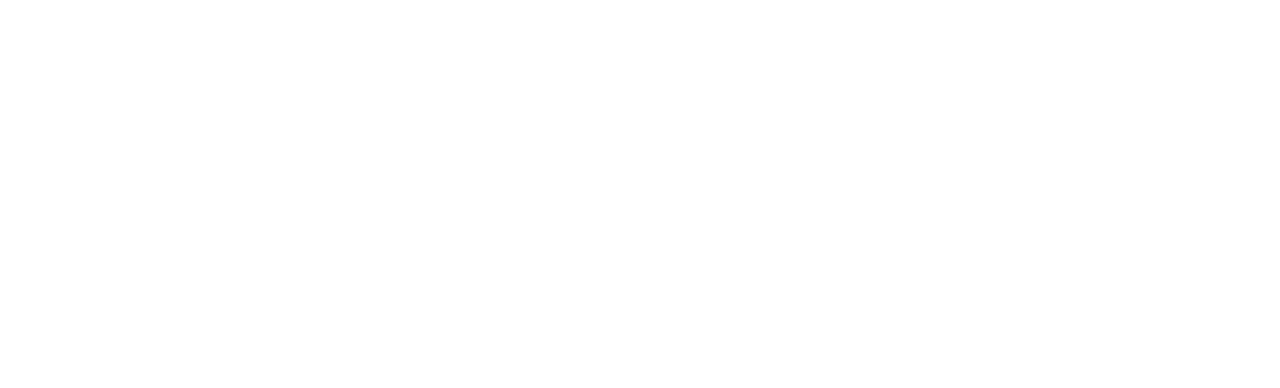
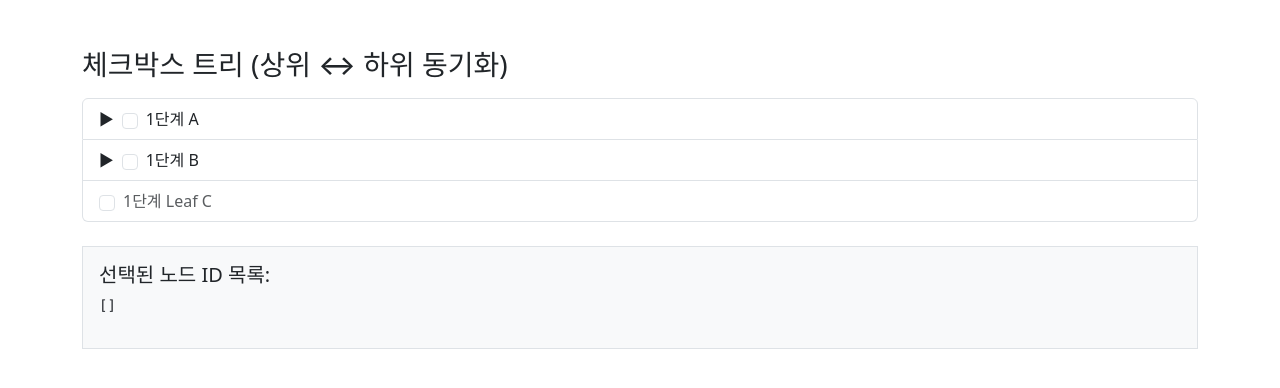
Before and after one commit to asever77/WARSHIPNMS_PUB, a Vue app: page /tree in a window 1280 px wide. Before the commit this address had no page. Shown: the top 388 px of the page. Built offline with nearby package versions, Linux system fonts and the light colour scheme.

Commit message:
gjwodud88 tree-components example

```diff
--- /dev/null
+++ b/src/components/TreeNode.vue
@@ -0,0 +1,113 @@
+<template>
+  <li class="list-group-item">
+    <div class="d-flex align-items-center">
+      <!-- 펼치기 버튼 -->
+      <span
+        v-if="node.children && node.children.length"
+        class="me-2"
+        @click="toggle"
+        style="cursor:pointer; user-select:none;"
+      >
+        {{ isOpen ? '▼' : '▶' }}
+      </span>
+
+      <!-- 체크박스 -->
+      <input
+        type="checkbox"
+        class="form-check-input me-2"
+        :checked="node.checked"
+        :indeterminate.prop="node.indeterminate"
+        @change="onCheck($event.target.checked)"
+      />
+
+      <span :class="{ 'text-muted': node.leaf }">{{ node.label }}</span>
+    </div>
+
+    <!-- 자식 노드 -->
+    <ul v-if="isOpen && node.children && node.children.length" class="list-group ms-4 mt-2">
+      <tree-node
+        v-for="child in node.children"
+        :key="child.id"
+        :node="child"
+        @update-parent="updateParentStatus"
+      />
+    </ul>
+  </li>
+</template>
+
+<script>
+export default {
+  name: "TreeNode",
+  components: {
+    TreeNode: () => import("./TreeNode.vue")
+  },
+  props: {
+    node: Object
+  },
+  data() {
+    return {
+      isOpen: false
+    };
+  },
+  methods: {
+    toggle() {
+      this.isOpen = !this.isOpen;
+    },
+    onCheck(checked) {
+      // 현재 노드 체크 상태 변경
+      this.node.checked = checked;
+      this.node.indeterminate = false;
+
+      // 하위 노드 체크 상태 모두 변경
+      if (this.node.children && this.node.children.length) {
+        this.node.children.forEach(child => {
+          this.setChildChecked(child, checked);
+        });
+      }
+
+      // 상위 노드 상태 갱신
+      this.$emit("update-parent");
+      this.$emit("checked-nodes");
+    },
+    setChildChecked(node, checked) {
+      node.checked = checked;
+      node.indeterminate = false;
+      if (node.children && node.children.length) {
+        node.children.forEach(child => this.setChildChecked(child, checked));
+      }
+    },
+    updateParentStatus() {
+      if (!this.node.children || !this.node.children.length) return;
+
+      const total = this.node.children.length;
+      const checkedCount = this.node.children.filter(c => c.checked).length;
+      const indeterminateCount = this.node.children.filter(c => c.indeterminate).length;
+
+      if (checkedCount === total) {
+        this.node.checked = true;
+        this.node.indeterminate = false;
+      } else if (checkedCount === 0 && indeterminateCount === 0) {
+        this.node.checked = false;
+        this.node.indeterminate = false;
+      } else {
+        this.node.checked = false;
+        this.node.indeterminate = true;
+      }
+
+      // 상위로 재귀 호출
+      this.$emit("update-parent");
+      this.$emit("checked-nodes");
+    }
+  },
+  created() {
+    if (this.node.children && this.node.children.length) {
+      this.node.children.forEach(child => {
+        child.checked = child.checked ?? false;
+        child.indeterminate = false;
+      });
+    }
+    this.node.checked = this.node.checked ?? false;
+    this.node.indeterminate = false;
+  }
+};
+</script>
--- a/src/router/index.js
+++ b/src/router/index.js
@@ -3,6 +3,11 @@
 const router = createRouter({
   history: createWebHistory(import.meta.env.BASE_URL),
   routes: [
+    {
+      path: '/tree',
+      name: 'TreeView',
+      component: () => import('../views/TreeView.vue')
+    },
     {
       path: '/basicfunctions',
       name: 'BasicFunctionsView',
--- /dev/null
+++ b/src/views/TreeView.vue
@@ -0,0 +1,93 @@
+<template>
+  <div class="container mt-5">
+    <h3>체크박스 트리 (상위 ↔ 하위 동기화)</h3>
+
+    <ul class="list-group mt-3">
+      <TreeNode
+        v-for="item in treeData"
+        :key="item.id"
+        :node="item"
+        @checked-nodes="updateChecked"
+        @update-parent="updateChecked"
+      />
+    </ul>
+
+    <div class="mt-4 p-3 bg-light border">
+      <h5>선택된 노드 ID 목록:</h5>
+      <pre>{{ checkedIds }}</pre>
+    </div>
+  </div>
+</template>
+
+<script>
+import TreeNode from "@/components/TreeNode.vue";
+
+export default {
+  name: "App",
+  components: { TreeNode },
+  data() {
+    return {
+      checkedIds: [],
+      treeData: [
+        {
+          id: "1",
+          label: "1단계 A",
+          leaf: false,
+          children: [
+            { id: "1-1", label: "2단계 Leaf A-1", leaf: true },
+            {
+              id: "1-2",
+              label: "2단계 A-2",
+              leaf: false,
+              children: [
+                { id: "1-2-1", label: "3단계 Leaf A-2-1", leaf: true },
+                {
+                  id: "1-2-2",
+                  label: "3단계 A-2-2",
+                  leaf: false,
+                  children: [
+                    { id: "1-2-2-1", label: "4단계 Leaf A-2-2-1", leaf: true },
+                    { id: "1-2-2-2", label: "4단계 Leaf A-2-2-2", leaf: true }
+                  ]
+                }
+              ]
+            }
+          ]
+        },
+        {
+          id: "2",
+          label: "1단계 B",
+          leaf: false,
+          children: [
+            { id: "2-1", label: "2단계 Leaf B-1", leaf: true },
+            {
+              id: "2-2",
+              label: "2단계 B-2",
+              leaf: false,
+              children: [
+                {
+                  id: "2-2-1",
+                  label: "3단계 B-2-1",
+                  leaf: true
+                }
+              ]
+            }
+          ]
+        },
+        { id: "3", label: "1단계 Leaf C", leaf: true }
+      ]
+    };
+  },
+  methods: {
+    updateChecked() {
+      const result = [];
+      const traverse = node => {
+        if (node.checked) result.push(node.id);
+        if (node.children) node.children.forEach(traverse);
+      };
+      this.treeData.forEach(traverse);
+      this.checkedIds = result;
+    }
+  }
+};
+</script>
```
Also changed, not shown: 1 other file (tests, documents, lock files or other folders).
